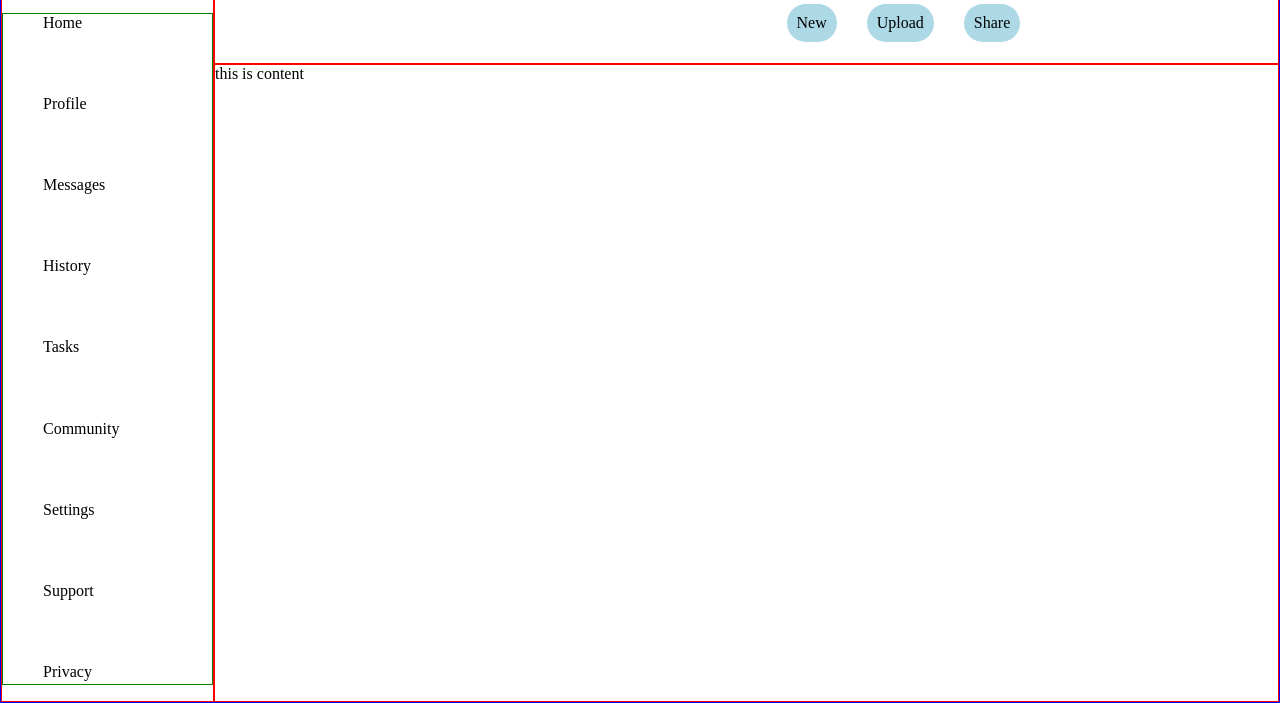
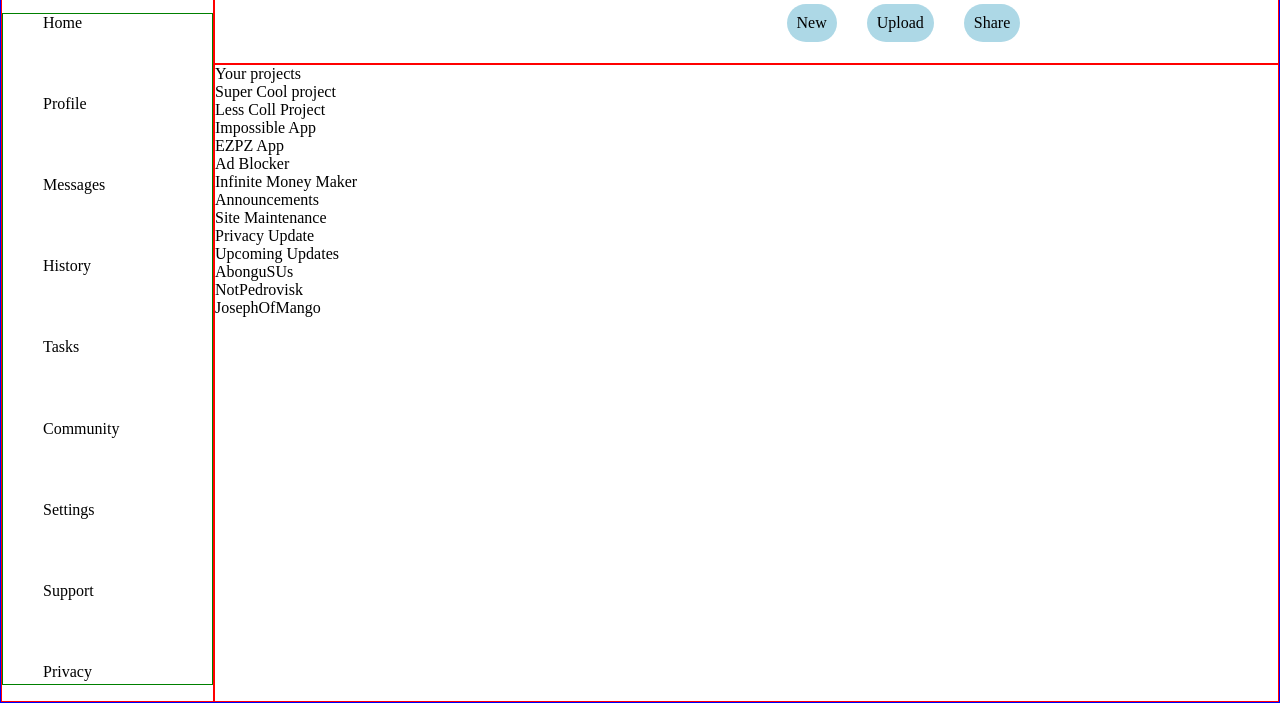
Before and after one commit to NotPedrovisk/AdminDashboardProject, a plain HTML site: page index.html in a window 1280 px wide. Shown: the part 97-800 px from the top of the page. Drawn offline with Linux system fonts and the light colour scheme.

Commit message:
added content for content area, need to add css now

```diff
--- a/index.html
+++ b/index.html
@@ -53,7 +53,36 @@
 
 
                 <!-- CONTENT AREA -->
-                <div class="content">this is content</div>
+                <div class="content">
+                    <div class="projects">Your projects
+
+                        <div>Super Cool project</div>
+                        <div>Less Coll Project</div>
+                        <div>Impossible App</div>
+                        <div>EZPZ App</div>
+                        <div>Ad Blocker</div>
+                        <div>Infinite Money Maker</div>
+
+
+                    </div>
+
+                    <div class="news">Announcements
+
+                        <div>Site Maintenance</div>
+                        <div>Privacy Update</div>
+                        <div>Upcoming Updates</div>
+
+                    </div>
+
+                    <div class="trending">
+
+                        <div>AbonguSUs</div>
+                        <div>NotPedrovisk</div>
+                        <div>JosephOfMango</div>
+
+                    </div>
+
+                </div>
 
 
 
--- a/styles.css
+++ b/styles.css
@@ -75,3 +75,5 @@ li, ul{
     padding: 10px;
     border-radius: 20px;
 }
+
+/* CONTENT AREA---------------------- */
```
